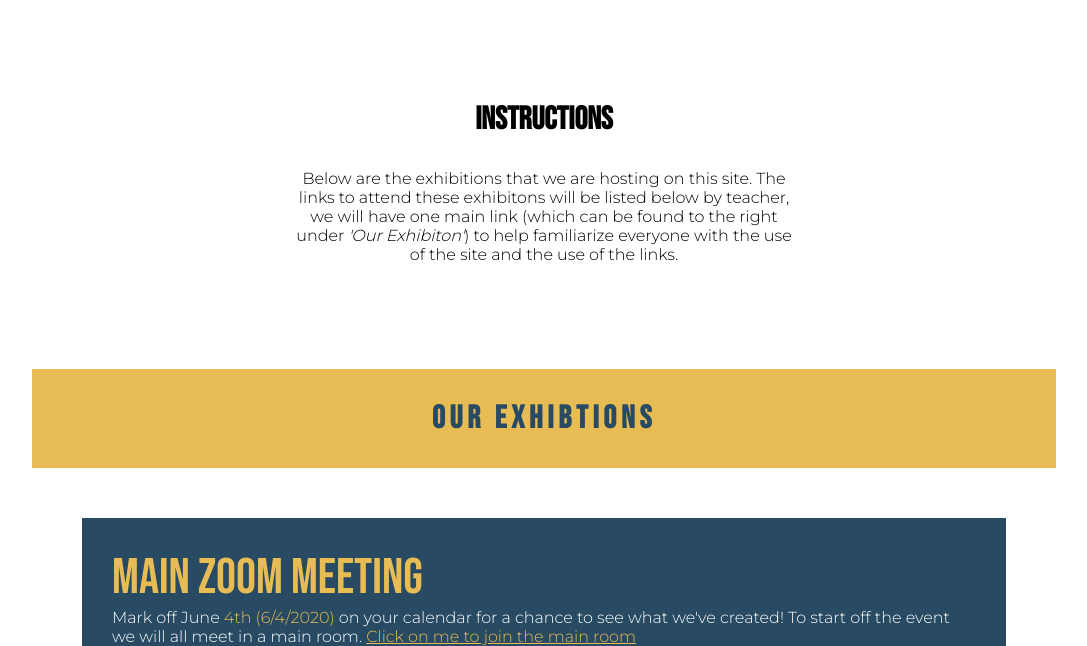
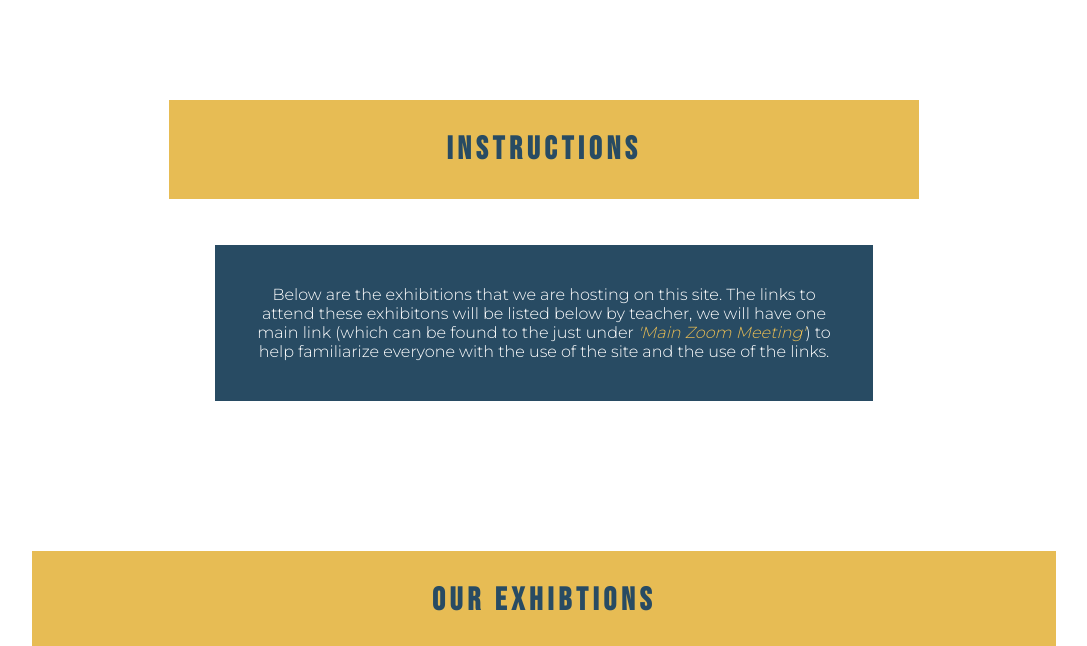
Before and after one commit to mitchell-lng/HTH-Exhibition-V2, a plain HTML site: page index.html in a window 1280 px wide. Shown: the part 765-1411 px from the top of the page, without its empty margins (96-1183 px from the left). Drawn offline with nearby package versions, Linux system fonts and the light colour scheme; no server answers.

Commit message:
updated css for instructions section

```diff
--- a/index.html
+++ b/index.html
@@ -7,6 +7,7 @@
     <meta name="viewport" content="width=device-width, initial-scale=1">
     <script src="https://ajax.googleapis.com/ajax/libs/jquery/3.5.1/jquery.min.js"></script>
     <script src="index.js"></script>
+    <link rel="icon" href="images/favicon.png">
 </head>
 <body>
     <nav>
@@ -29,7 +30,7 @@
             <main>
                 <section id="instructions">
                     <h1>Instructions</h1>
-                    <span>Below are the exhibitions that we are hosting on this site. The links to attend these exhibitons will be listed below by teacher, we will have one main link (which can be found to the right under <i>'Our Exhibiton'</i>) to help familiarize everyone with the use of the site and the use of the links.</span>
+                    <span class="white-text indi-bg">Below are the exhibitions that we are hosting on this site. The links to attend these exhibitons will be listed below by teacher, we will have one main link (which can be found to the just under <i class="tang">'Main Zoom Meeting'</i>) to help familiarize everyone with the use of the site and the use of the links.</span>
                 </section>
             </main>
 
--- a/stylesheet.css
+++ b/stylesheet.css
@@ -137,7 +137,7 @@ header main section {
     padding-right: 40px;
     padding-left: 40px;
     flex: 1;
-    max-width: 500px;
+    max-width: 750px;
 }
 
 header main section h1, main section h1 {
@@ -165,10 +165,15 @@ header main section span {
 }
 
 main:not(#body) section h1 {
-    letter-spacing: 0;
+    margin-bottom: 30px;
 }
 
-#body section h1 {
+#instructions span {
+    padding: 40px;
+    margin: calc(20px + 2vw);
+}
+
+#body section h1, #instructions h1 {
     background-color: #e7bc54;
     color: #284B63;
     margin-bottom: 0;
@@ -190,7 +195,7 @@ main:not(#body) section h1 {
     margin-bottom: 10px;
 }
 
-#grid-view > article span {
+#grid-view > article span, #instructions span {
     display: block;
     font-family: 'Montserrat', sans-serif;
 }
```
